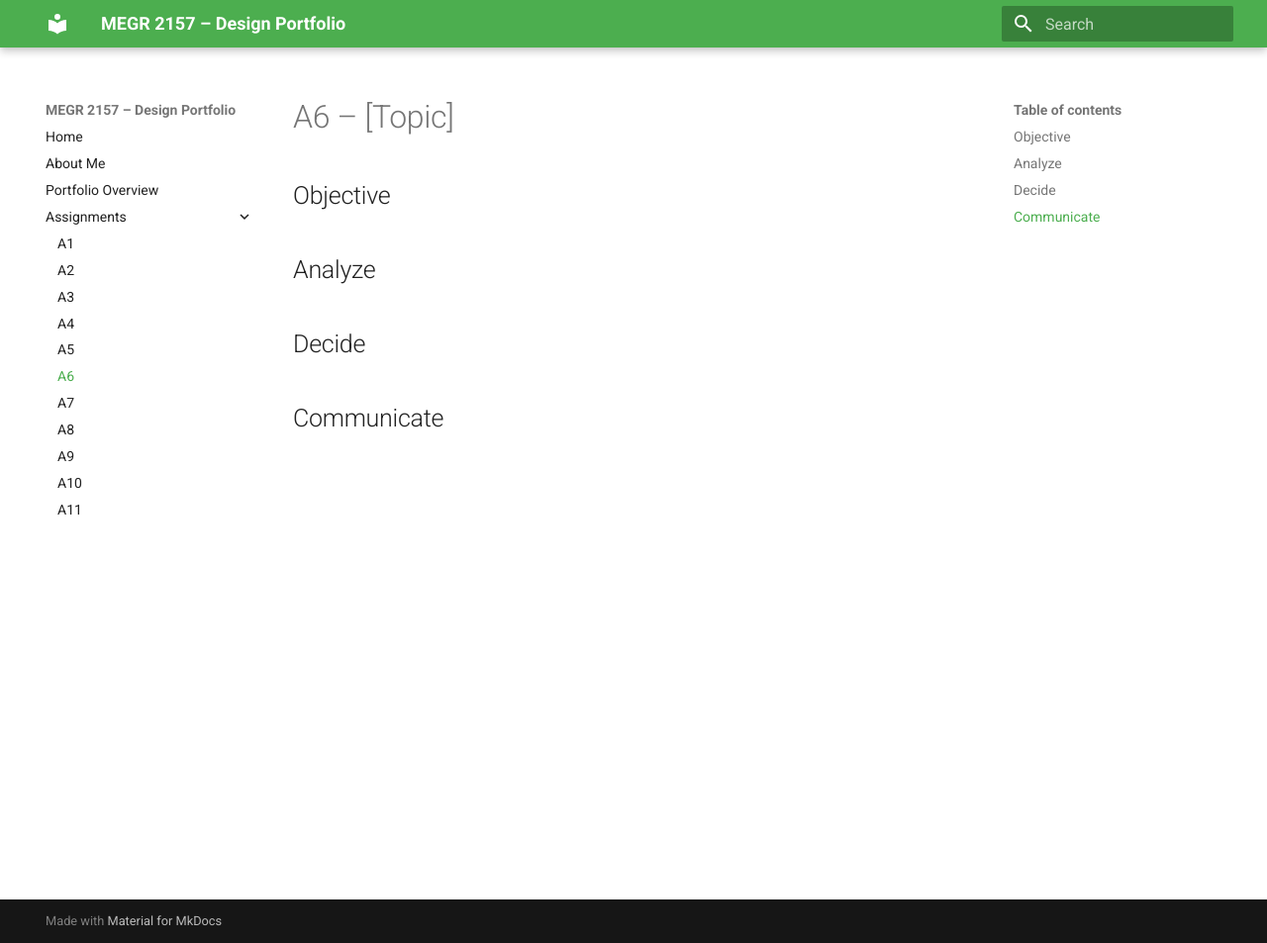
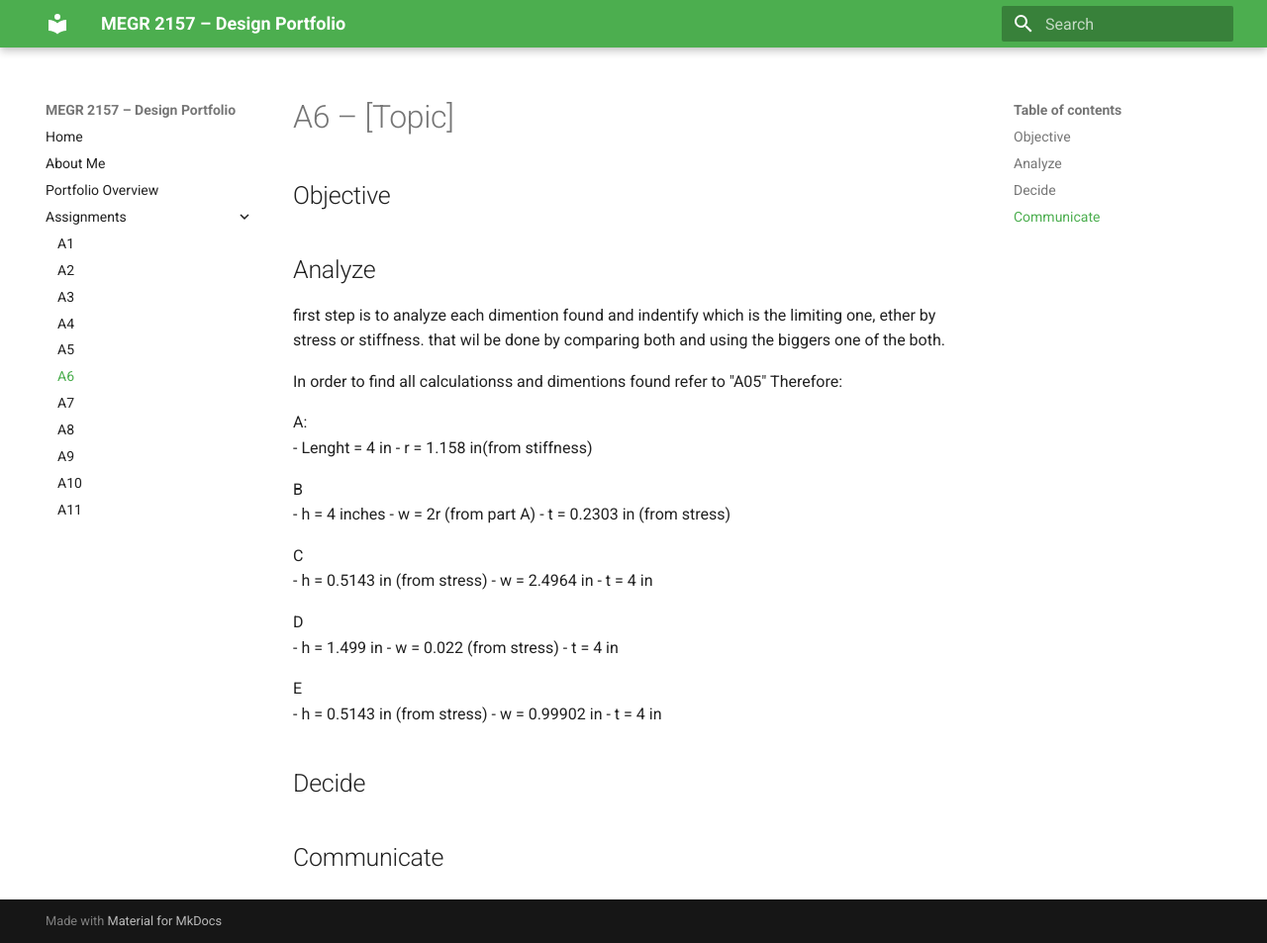
Before and after one commit to abatisti/megr2157-portfolio, an MkDocs documentation site: the page built from docs/assignments/A06/index.md, in a window 1280 px wide and 953 px high. Shown: the whole window at 99% size. Built offline with MkDocs 1.6.1 and Material for MkDocs 9.7.7, drawn with Linux system fonts in a browser that asks for light colours.

Commit message:
Update index.md

```diff
--- a/docs/assignments/A06/index.md
+++ b/docs/assignments/A06/index.md
@@ -5,6 +5,38 @@
 
 ## Analyze
 
+first step is to analyze each dimention found and indentify which is the limiting one, ether by stress or stiffness. that wil be done by comparing both and using the biggers one of the both.
+
+In order to find all calculationss and dimentions found refer to "A05"
+Therefore:
+
+A:
+- Lenght = 4 in
+- r = 1.158 in(from stiffness)
+
+
+B
+- h = 4 inches
+- w = 2r (from part A)
+- t = 0.2303 in (from stress)
+
+
+C
+- h = 0.5143 in (from stress)
+- w = 2.4964 in
+- t = 4 in
+
+
+D
+- h = 1.499 in
+- w = 0.022 (from stress)
+- t = 4 in
+
+
+E
+- h = 0.5143 in (from stress)
+- w = 0.99902 in
+- t = 4 in
 
 ## Decide
 
```
